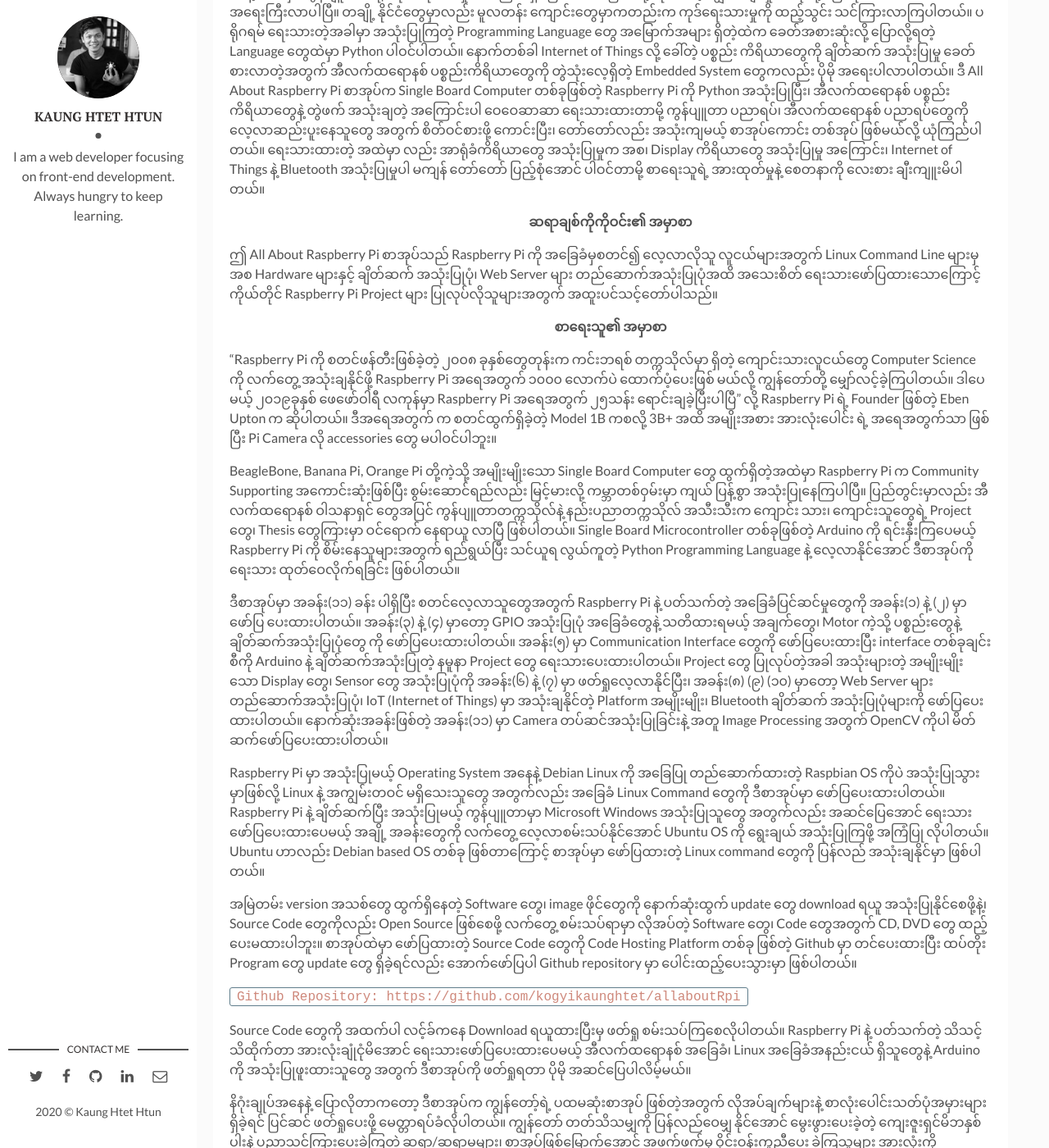
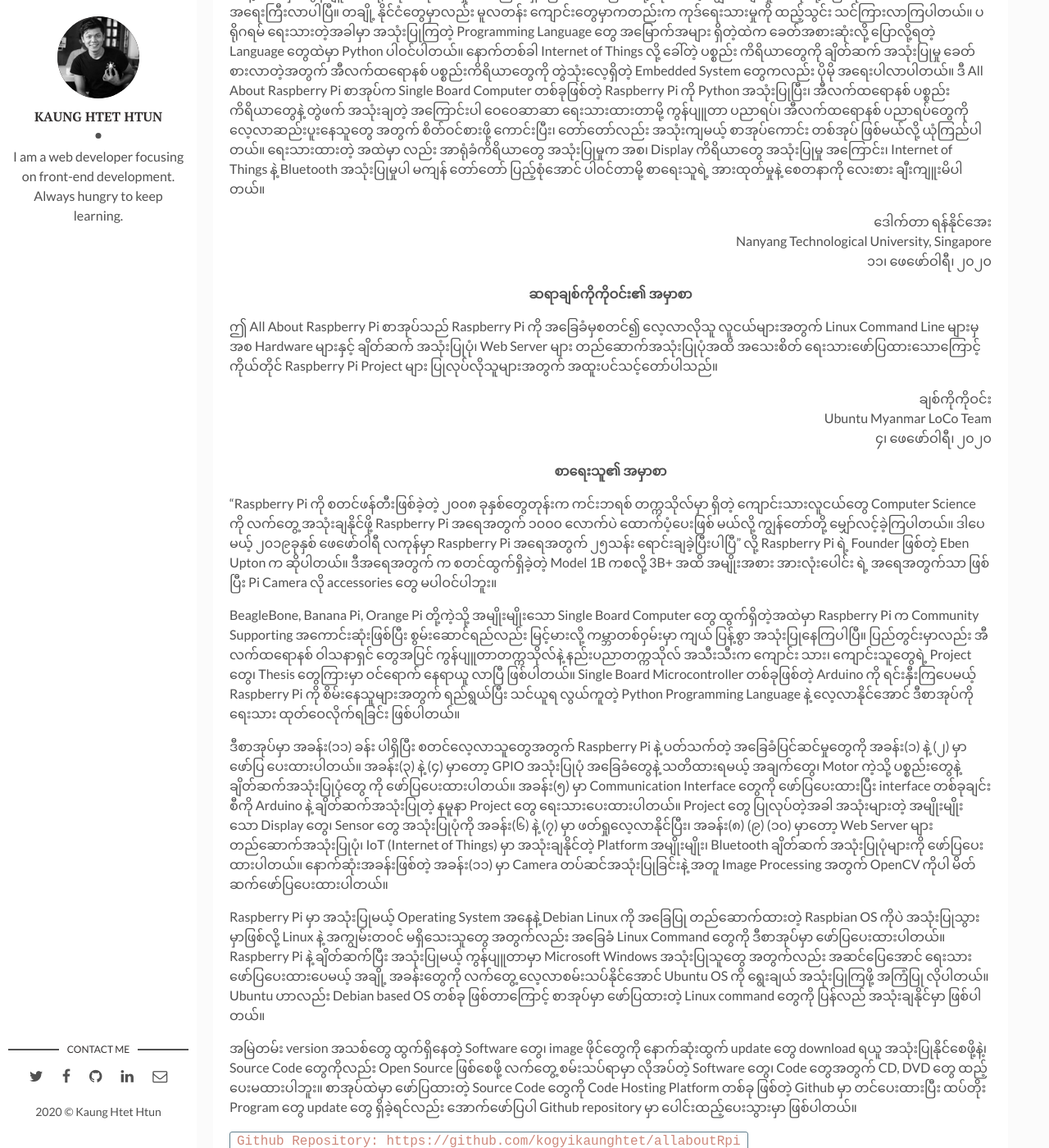
Before and after one commit to kogyikaunghtet/kogyikaunghtet.github.io, a Jekyll site: the page built from _posts/2020-02-16-allabout-rpi.markdown, in a window 1280 px wide and 1400 px high, scrolled down 698 px. Shown: the whole window at 82% size. Built offline with Jekyll 4.4.1, drawn with Linux system fonts in a browser that asks for light colours; comment, search, counter and statistics services are not loaded; some of the changed text lies outside the part shown.

Commit message:
Initial commit

```diff
--- a/_posts/2020-02-16-allabout-rpi.markdown
+++ b/_posts/2020-02-16-allabout-rpi.markdown
@@ -7,16 +7,34 @@
 fig-caption: # Add figcaption (optional)
 tags: [Raspberry Pi, Book]
 ---
-<p align="center"><b>ဒေါက်တာ ရန်နိုင်အေး၏ အမှာစာ</b></p>
+<p align="center">
+<b>ဒေါက်တာ ရန်နိုင်အေး၏ အမှာစာ</b>
+</p>
 
 ဒီနေ့ခေတ်မှာ ကွန်ပျူတာ ပရိုဂရမ် ရေးသားမှုကလည်း မရှိမဖြစ် တတ်မြောက်ဖို့ လိုအပ်တဲ့ ကျွမ်းကျင်မှုတစ်ခုလို့ ပြောရလောက်အောင် အရေးကြီးလာပါပြီ။ တချို့ နိုင်ငံတွေမှာလည်း မူလတန်း ကျောင်းတွေမှာကတည်းက ကုဒ်ရေးသားမှုကို ထည့်သွင်း သင်ကြားလာကြပါတယ်။ ပရိုဂရမ် ရေးသားတဲ့အခါမှာ အသုံးပြုကြတဲ့ Programming Language တွေ အမြောက်အများ ရှိတဲ့ထဲက ခေတ်အစားဆုံးလို့ ပြောလို့ရတဲ့ Language တွေထဲမှာ Python ပါဝင်ပါတယ်။ နောက်တစ်ခါ Internet of Things လို့ ခေါ်တဲ့ ပစ္စည်း ကိရိယာတွေကို ချိတ်ဆက် အသုံးပြုမှု ခေတ်စားလာတဲ့အတွက် အီလက်ထရောနစ် ပစ္စည်းကိရိယာတွေကို တွဲသုံးလေ့ရှိတဲ့ Embedded System တွေကလည်း ပိုမို အရေးပါလာပါတယ်။
 ဒီ All About Raspberry Pi စာအုပ်က Single Board Computer တစ်ခုဖြစ်တဲ့ Raspberry Pi ကို Python အသုံးပြုပြီး၊ အီလက်ထရောနစ် ပစ္စည်းကိရိယာတွေနဲ့ တွဲဖက် အသုံးချတဲ့ အကြောင်းပါ ဝေဝေဆာဆာ ရေးသားထားတာမို့ ကွန်ပျူတာ ပညာရပ်၊ အီလက်ထရောနစ် ပညာရပ်တွေကို လေ့လာဆည်းပူးနေသူတွေ အတွက် စိတ်ဝင်စားဖို့ ကောင်းပြီး၊ တော်တော်လည်း အသုံးကျမယ့် စာအုပ်ကောင်း တစ်အုပ် ဖြစ်မယ်လို့ ယုံကြည်ပါတယ်။ ရေးသားထားတဲ့ အထဲမှာ လည်း အာရုံခံကိရိယာတွေ အသုံးပြုမှုက အစ၊ Display ကိရိယာတွေ အသုံးပြုမှု အကြောင်း၊ Internet of Things နဲ့ Bluetooth အသုံးပြုမှုပါ မကျန် တော်တော် ပြည့်စုံအောင် ပါဝင်တာမို့ စာရေးသူရဲ့ အားထုတ်မှုနဲ့ စေတနာကို လေးစား ချီးကျူးမိပါတယ်။
 
-<p align="center"><b>ဆရာချစ်ကိုကိုဝင်း၏ အမှာစာ</b></p>
+<p align="right">
+ဒေါက်တာ ရန်နိုင်အေး<br>
+Nanyang Technological University, Singapore<br>
+၁၁၊ ဖေဖော်ဝါရီ၊ ၂၀၂၀
+</p>
+
+<p align="center">
+<b>ဆရာချစ်ကိုကိုဝင်း၏ အမှာစာ</b>
+</p>
 
 ဤ All About Raspberry Pi စာအုပ်သည် Raspberry Pi ကို အခြေခံမှစတင်၍ လေ့လာလိုသူ လူငယ်များအတွက် Linux Command Line များမှအစ Hardware များနှင့် ချိတ်ဆက် အသုံးပြုပုံ၊ Web Server များ တည်‌ဆောက်အသုံးပြုပုံအထိ အသေးစိတ် ရေးသားဖော်ပြထားသောကြောင့် ကိုယ်တိုင် Raspberry Pi Project ‌များ ပြုလုပ်လိုသူများအတွက် အထူးပင်သင့်တော်ပါသည်။
 
-<p align="center"><b>စာရေးသူ၏ အမှာစာ</b></p>
+<p align="right">
+ချစ်ကိုကိုဝင်း<br>
+Ubuntu Myanmar LoCo Team<br>
+၄၊ ဖေဖော်ဝါရီ၊ ၂၀၂၀
+</p>
+
+<p align="center">
+<b>စာရေးသူ၏ အမှာစာ</b>
+</p>
 
 "Raspberry Pi ကို စတင်ဖန်တီးဖြစ်ခဲ့တဲ့ ၂၀၀၈ ခုနှစ်တွေတုန်းက ကင်းဘရစ် တက္ကသိုလ်မှာ ရှိတဲ့ ကျောင်းသားလူငယ်တွေ Computer Science ကို လက်တွေ့ အသုံးချနိုင်ဖို့ Raspberry Pi အရေအတွက် ၁၀၀၀ လောက်ပဲ ထောက်ပံ့ပေးဖြစ် မယ်လို့ ကျွန်တော်တို့ မျှော်လင့်ခဲ့ကြပါတယ်။ ဒါပေမယ့် ၂၀၁၉ခုနှစ် ဖေဖော်ဝါရီ လကုန်မှာ Raspberry Pi အရေအတွက် ၂၅သန်း ရောင်းချခဲ့ပြီးပါပြီ" လို့ Raspberry Pi ရဲ့ Founder ဖြစ်တဲ့ Eben Upton က ဆိုပါတယ်။ ဒီအရေအတွက် က စတင်ထွက်ရှိခဲ့တဲ့ Model 1B ကစလို့ 3B+ အထိ အမျိုးအစား အားလုံးပေါင်း ရဲ့ အရေအတွက်သာ ဖြစ်ပြီး Pi Camera လို accessories တွေ မပါဝင်ပါဘူး။
 
@@ -33,6 +51,11 @@
 Source Code တွေကို အထက်ပါ လင့်ခ်ကနေ Download ရယူထားပြီးမှ ဖတ်ရှု စမ်းသပ်ကြစေလိုပါတယ်။ Raspberry Pi နဲ့ ပတ်သက်တဲ့ သိသင့်သိထိုက်တာ အားလုံးချုံငုံမိအောင် ရေးသားဖော်ပြပေးထားပေမယ့် အီလက်ထရောနစ် အခြေခံ၊ Linux အခြေခံအနည်းငယ် ရှိသူတွေနဲ့ Arduino ကို အသုံးပြုဖူးထားသူတွေ အတွက် ဒီစာအုပ်ကို ဖတ်ရှုရတာ ပိုမို အဆင်ပြေပါလိမ့်မယ်။
 
 နိဂုံးချုပ်အနေနဲ့ ပြောလိုတာကတော့ ဒီစာအုပ်က ကျွန်တော့်ရဲ့ ပထမဆုံးစာအုပ် ဖြစ်တဲ့အတွက် လိုအပ်ချက်များနဲ့ စာလုံးပေါင်းသတ်ပုံအမှားများ ရှိခဲ့ရင် ပြင်ဆင် ဖတ်ရှုပေးဖို့ မေတ္တာရပ်ခံလိုပါတယ်။ ကျွန်တော် တတ်သိသမျှကို ပြန်လည်ဝေမျှ နိုင်အောင် မွေးဖွားပေးခဲ့တဲ့ ကျေးဇူးရှင်မိဘနှစ်ပါးနဲ့ ပညာသင်ကြားပေးခဲ့ကြတဲ့ ဆရာ/ဆရာမများ၊ စာအုပ်ဖြစ်မြောက်အောင် အဖက်ဖက်မှ ဝိုင်းဝန်းကူညီပေး ခဲ့ကြသူများ အားလုံးကို ကျေးဇူးတင် ဂါရဝပြုအပ်ပါတယ်။
+
+<p align="right">
+ကောင်းထက်ထွန်း<br>
+Phoewa Science
+</p>
 
 <!--ts-->
 ## မာတိကာ
```
